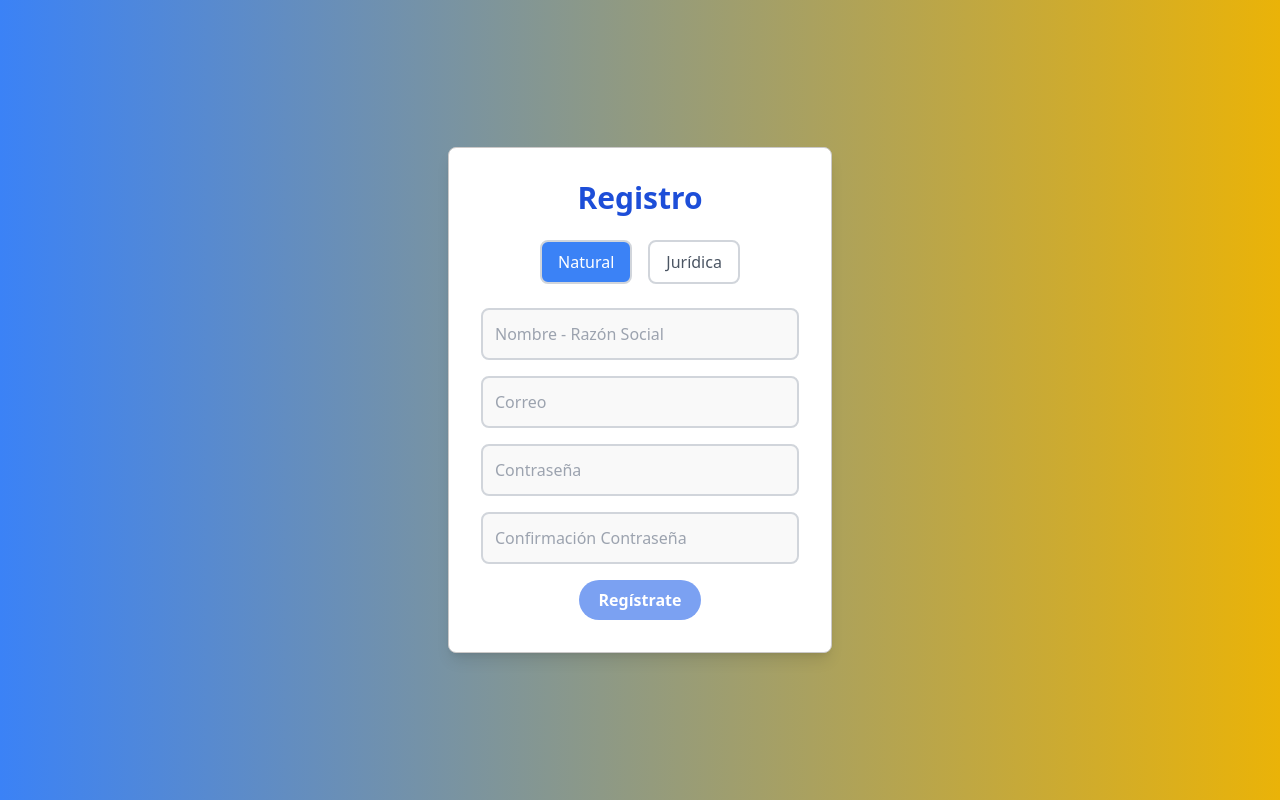
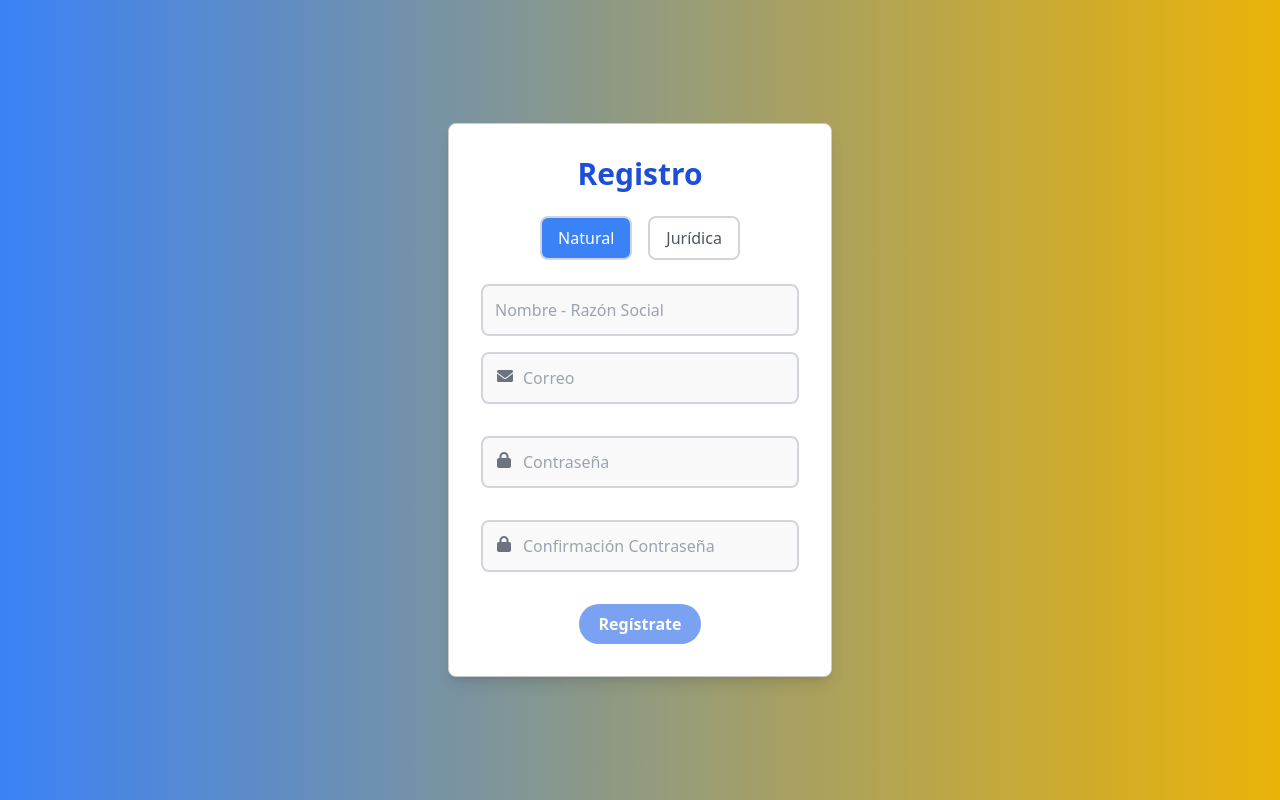
Before and after one commit to johanamileny/proyect_estrapymes, an Angular app in the folder estrapymes/: page /register in a window 1280 px wide. Built offline with nearby package versions, Linux system fonts and the light colour scheme.

Commit message:
se agregan iconos para el login y para el register y en el index se agrega el link que que los pueda leer

```diff
--- a/estrapymes/src/app/views/login/login.component.html
+++ b/estrapymes/src/app/views/login/login.component.html
@@ -1,14 +1,28 @@
 <div class="h-screen w-full flex items-center justify-center bg-gradient-to-r from-blue-500 to-yellow-500">
     <section class="p-8 bg-white shadow-lg rounded-lg">
         <h2 class="text-center mb-6 font-extrabold text-3xl text-blue-700">Inicio de Sesión</h2>
-        <div>
+
+        <div class="relative mb-4">
+            <i class="fa-solid fa-user absolute left-4 top-4 text-gray-500"></i>
             <span class="text-red-500">{{errorMessage}}</span>
             <form class="flex flex-col">
-                <input class="mb-4 w-80 p-3 border-2 border-gray-300 rounded-lg focus:outline-none focus:border-blue-500" type="text" name="username" id="username"
-                    placeholder="Usuario" [(ngModel)]="username">
+                <input class="mb-4 w-80 p-3 pl-10 border-gray-300 rounded-lg focus:outline-none focus:border-blue-500"
+                        type="text"
+                        name="username"
+                        id="username"
+                        placeholder="Usuario"
+                        [(ngModel)]="username">
 
-                <input class="mb-4 w-80 p-3 border-2 border-gray-300 rounded-lg focus:outline-none focus:border-blue-500" type="password" name="password" id="password"
-                    placeholder="Contraseña" [(ngModel)]="password">
+            <div class="relative mb-4">
+                <i class="fa-solid fa-lock absolute left-4 top-4 text-gray-500"></i>
+
+                <input class="mb-4 w-80 p-3 pl-10 border-gray-300 rounded-lg focus:outline-none focus:border-blue-500"
+                        type="password"
+                        name="password"
+                        id="password"
+                        placeholder="Contraseña"
+                        [(ngModel)]="password">
+            </div>
 
                 <div class="flex justify-center">
                     <button
--- a/estrapymes/src/app/views/register/register.component.html
+++ b/estrapymes/src/app/views/register/register.component.html
@@ -18,7 +18,9 @@
         </div>
       </div>
 
-      <input class="mb-4 w-full p-3 border-2 border-gray-300 rounded-lg focus:outline-none focus:border-blue-500" type="email" name="email" id="email" placeholder="Correo"
+      <div class="relative mb-4">
+        <i class="fa-solid fa-envelope absolute left-4 top-4 text-gray-500"></i>
+      <input class="mb-4 w-full p-3 pl-10 border-2 border-gray-300 rounded-lg focus:outline-none focus:border-blue-500" type="email" name="email" id="email" placeholder="Correo"
              formControlName="email" [ngClass]="{'mb-1': email?.invalid && (email?.dirty || email?.touched)}">
       <div *ngIf="email?.invalid && (email?.dirty || email?.touched)" class="mb-4">
         <div *ngIf="email?.hasError('required')" class="text-red-600">
@@ -28,17 +30,35 @@
           Ingresa un correo válido.
         </div>
       </div>
+    </div>
 
-      <input class="mb-4 w-full p-3 border-2 border-gray-300 rounded-lg focus:outline-none focus:border-blue-500" type="password" name="password" id="password"
-             placeholder="Contraseña" formControlName="password" [ngClass]="{'mb-1': registerForm.get('password')?.invalid && (registerForm.get('password')?.dirty || registerForm.get('password')?.touched)}">
+      <div class="relative mb-4">
+        <i class="fa-solid fa-lock absolute left-4 top-4 text-gray-500"></i>
+        <input
+            class="w-full p-3 pl-10 border-2 border-gray-300 rounded-lg focus:outline-none focus:border-blue-500"
+            type="password"
+            name="password"
+            id="password"
+            placeholder="Contraseña"
+            formControlName="password"
+            [ngClass]="{'mb-1': registerForm.get('password')?.invalid && (registerForm.get('password')?.dirty || registerForm.get('password')?.touched)}">
         <div *ngIf="registerForm.get('password')?.invalid && (registerForm.get('password')?.dirty || registerForm.get('password')?.touched)" class="mb-4">
             <div *ngIf="registerForm.get('password')?.hasError('required')" class="text-red-600">
                 La contraseña es obligatoria.
             </div>
         </div>
+    </div>
 
-      <input class="mb-4 w-full p-3 border-2 border-gray-300 rounded-lg focus:outline-none focus:border-blue-500" type="password" name="passwordConfirm"
-             id="passwordConfirm" placeholder="Confirmación Contraseña" formControlName="passwordConfirm" [ngClass]="{'mb-1': registerForm.get('passwordConfirm')?.invalid && (registerForm.get('passwordConfirm')?.dirty || registerForm.get('passwordConfirm')?.touched)}">
+    <div class="relative mb-4">
+      <i class="fa-solid fa-lock absolute left-4 top-4 text-gray-500"></i>
+      <input
+      class="w-full p-3 pl-10 border-2 border-gray-300 rounded-lg focus:outline-none focus:border-blue-500"
+          type="password"
+          name="passwordConfirm"
+          id="passwordConfirm"
+          placeholder="Confirmación Contraseña"
+          formControlName="passwordConfirm"
+          [ngClass]="{'mb-1': registerForm.get('passwordConfirm')?.invalid && (registerForm.get('passwordConfirm')?.dirty || registerForm.get('passwordConfirm')?.touched)}">
       <div *ngIf="registerForm.get('passwordConfirm')?.invalid && (registerForm.get('passwordConfirm')?.dirty || registerForm.get('passwordConfirm')?.touched)" class="mb-4">
         <div *ngIf="registerForm.get('passwordConfirm')?.hasError('required')" class="text-red-600">
           La confirmación de contraseña es obligatoria.
@@ -47,20 +67,23 @@
           Las contraseñas deben coincidir.
         </div>
       </div>
+    </div>
 
 
       <div *ngIf="isJuridica">
+
         <select class="select-placeholder mb-4 w-full p-3 border-2 border-gray-300 rounded-lg focus:outline-none focus:border-blue-500"
-        name="company" id="company" formControlName="company">
-  <option value="" disabled selected>Tipo de Empresa</option>
+                name="company" id="company" formControlName="company" required>
+          <option value="" disabled selected hidden>Tipo de Empresa</option>
           <option value="small">Pequeña</option>
           <option value="median">Mediana</option>
           <option value="big">Grande</option>
         </select>
 
-<select class="select-placeholder mb-4 w-full p-3 border-2 border-gray-300 rounded-lg focus:outline-none focus:border-blue-500"
-        name="sector" id="sector" formControlName="sector">
-  <option value=""disabled selected hidden>Tipo de Sector</option>
+
+        <select class="select-placeholder mb-4 w-full p-3 border-2 border-gray-300 rounded-lg  focus:border-blue-500"
+                name="sector" id="sector" formControlName="sector" required>
+          <option value="" disabled selected hidden>Tipo de Sector</option>
           <option value="1">Agroindustria</option>
           <option value="2">Alimentación y Bebidas</option>
           <option value="3">Automotriz</option>
@@ -90,8 +113,6 @@
           <option value="27">Servicios Públicos</option>
           <option value="28">Defensa y Aeroespacial</option>
         </select>
-
-
       </div>
       <div class="flex justify-center">
         <button
--- a/estrapymes/src/index.html
+++ b/estrapymes/src/index.html
@@ -6,6 +6,7 @@
   <base href="/">
   <meta name="viewport" content="width=device-width, initial-scale=1">
   <link rel="icon" type="image/x-icon" href="favicon.ico">
+  <link rel="stylesheet" href="https://cdnjs.cloudflare.com/ajax/libs/font-awesome/6.0.0-beta3/css/all.min.css">
 </head>
 <body>
   <app-root></app-root>
```
Lines whose indentation alone changed are shown as unchanged.
